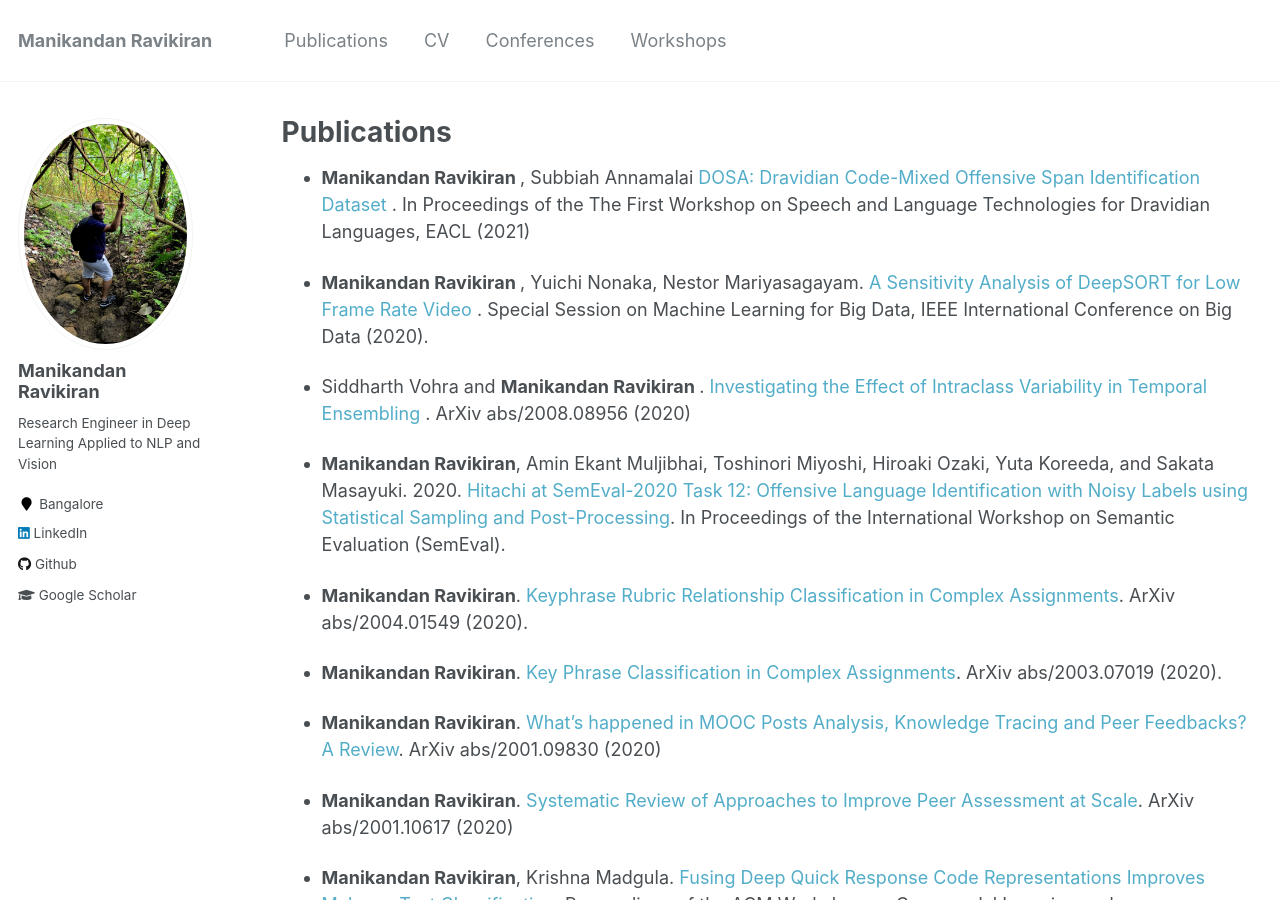
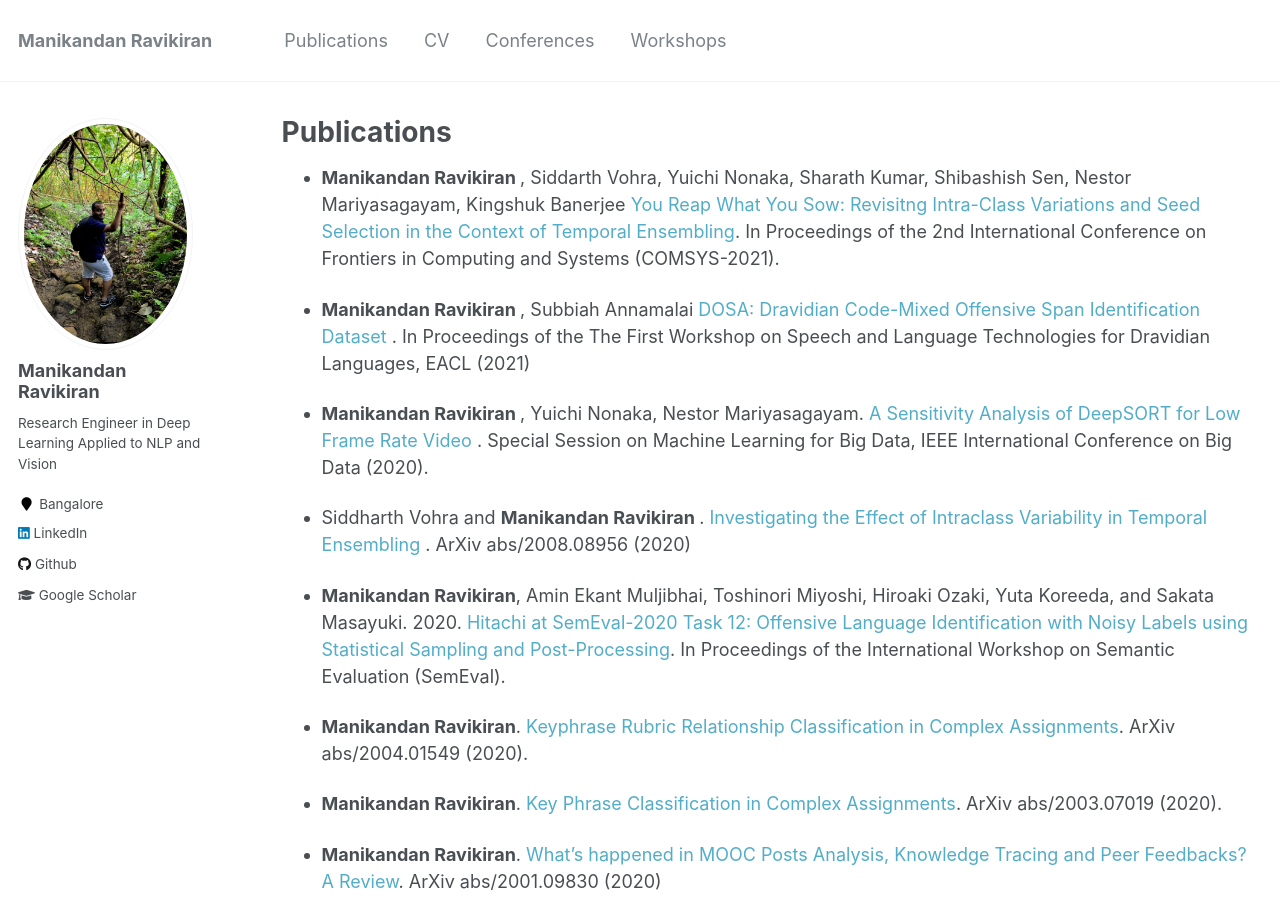
Before and after one commit to manikandan-ravikiran/manikandan-ravikiran.github.io, a Jekyll site: the page built from _pages/publications.md, in a window 1280 px wide and 900 px high. Built offline with Jekyll 4.4.1, drawn with Linux system fonts in a browser that asks for light colours.

Commit message:
Added COMSYS 2021 Paper

```diff
--- a/_pages/publications.md
+++ b/_pages/publications.md
@@ -4,6 +4,7 @@ title: "Publications"
 permalink: /publications/
 author_profile: true
 ---
+* <b> Manikandan Ravikiran </b>, Siddarth Vohra, Yuichi Nonaka, Sharath Kumar, Shibashish Sen, Nestor Mariyasagayam, Kingshuk Banerjee <a href="" style="text-decoration: none;"> You Reap What You Sow: Revisitng Intra-Class Variations and Seed Selection in the Context of Temporal Ensembling</a>. In Proceedings of the 2nd International Conference on Frontiers in Computing and Systems (COMSYS-2021).
 
 * <b> Manikandan Ravikiran </b>, Subbiah Annamalai <a href="https://www.aclweb.org/anthology/2021.dravidianlangtech-1.2.pdf" style="text-decoration: none;"> DOSA: Dravidian Code-Mixed Offensive Span Identification Dataset </a>. In Proceedings of the The First Workshop on Speech and Language Technologies for Dravidian Languages, EACL (2021)
 
```
Also changed, not shown: _pages/cv.md (+3 -0 lines).
